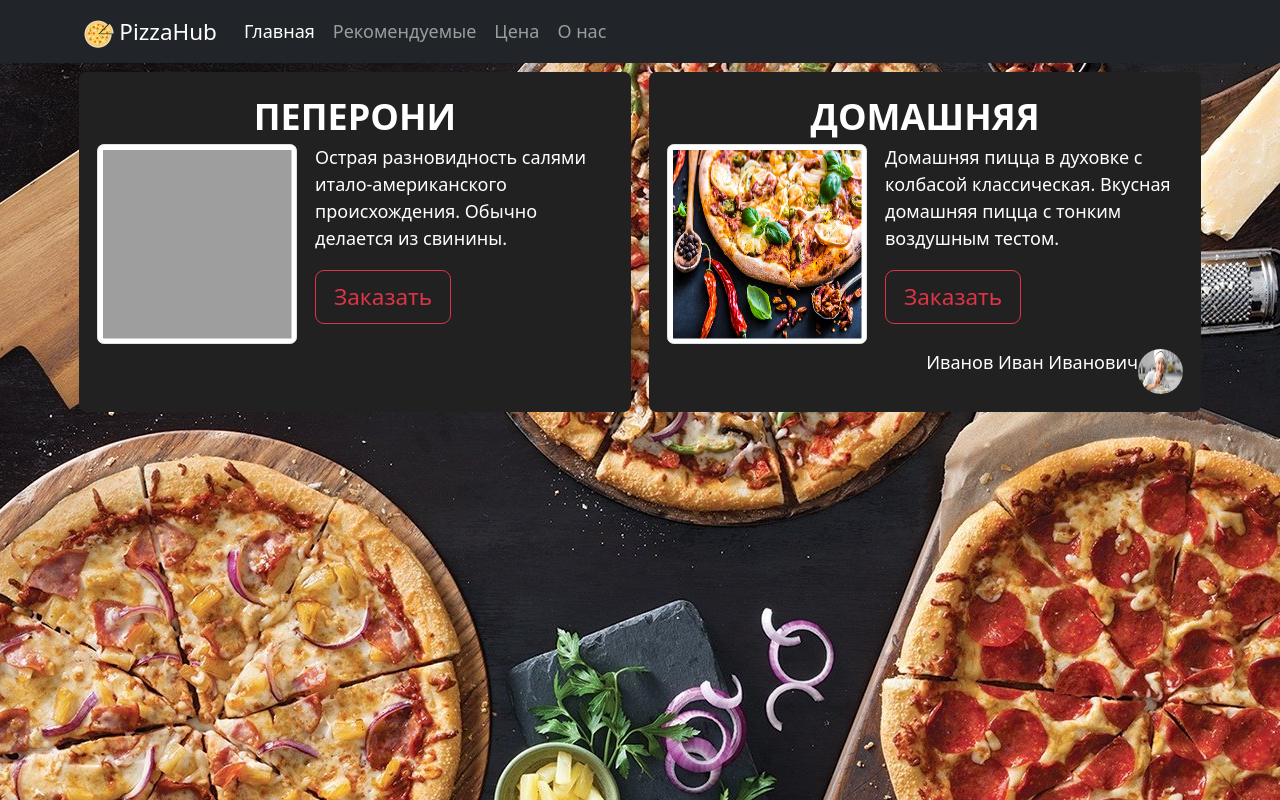
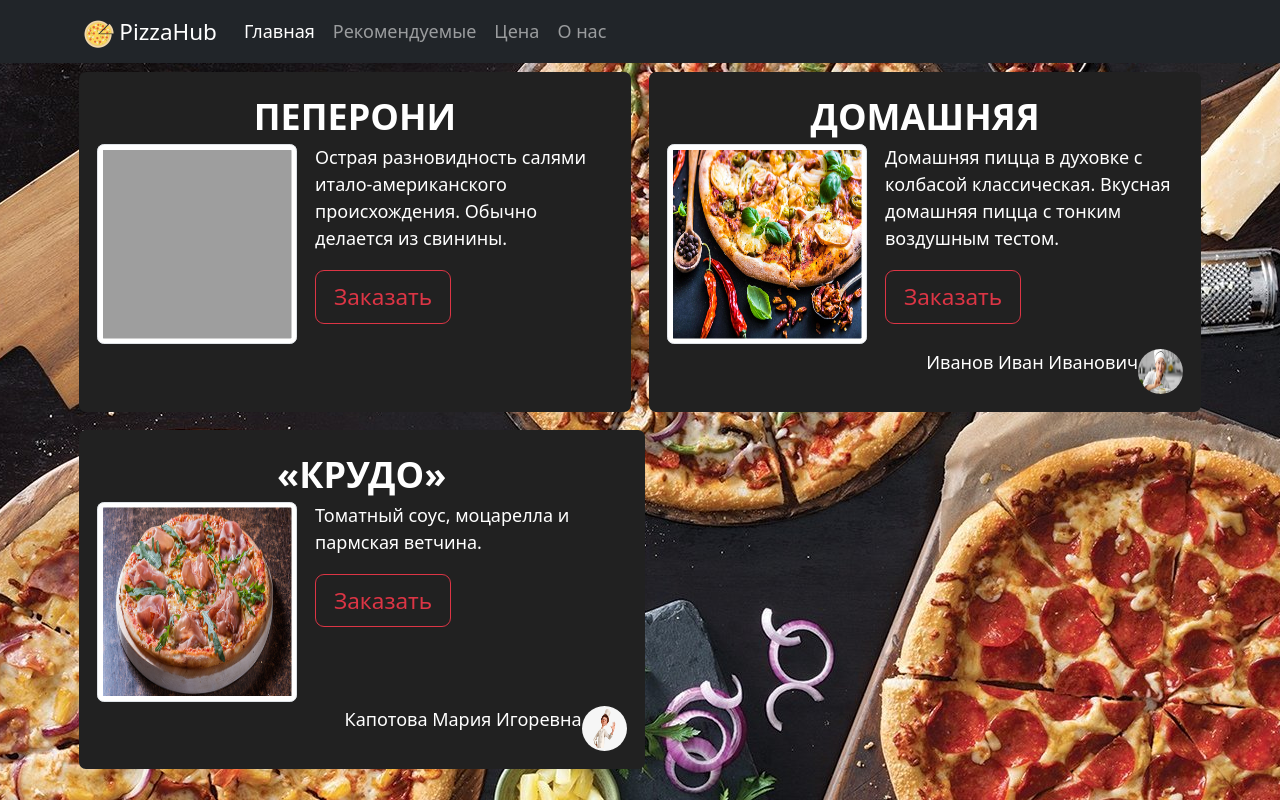
Before and after one commit to userzamt/megasupersite, a plain HTML site: page index.html in a window 1280 px wide. Drawn offline with Linux system fonts and the light colour scheme; grey boxes are pictures that could not be loaded.

Commit message:
Создала новый блок

```diff
--- a/index.html
+++ b/index.html
@@ -56,8 +56,17 @@
             </div>
         </div>
         <div class="row">
-            <div class="col-md">
-                <!-- TODO 1 -->
+            <div class="col-md ss-pizza p-3 m-2 rounded">
+                <article>
+                    <header>«Крудо»</header>
+                    <img src="img/pizza_07.jpg" class="img-thumbnail rounded float-start me-3">
+                    <p>Томатный соус, моцарелла и пармская ветчина.</p>
+                    <button type="button" class="btn btn-outline-danger btn-lg">Заказать</button>
+                    <footer style="clear: both;" class="pt-1 d-flex flex-row-reverse align-items-center">
+                        <img src="img/IS21A__KAPOTOVAMI.jpg" alt="" srcset="">
+                        <p>Капотова Мария Игоревна</p>
+                    </footer>
+                </article>
             </div>
             <div class="col-md">
                 <!-- TODO 2 -->
```
Also changed, not shown: img/IS21A__KAPOTOVAMI.jpg (added), img/pizza_07.jpg (added).
